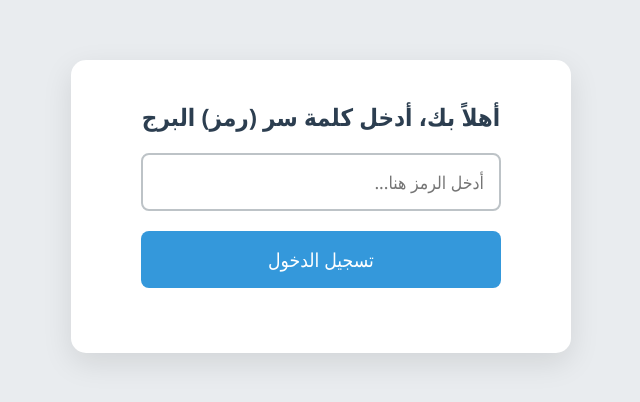
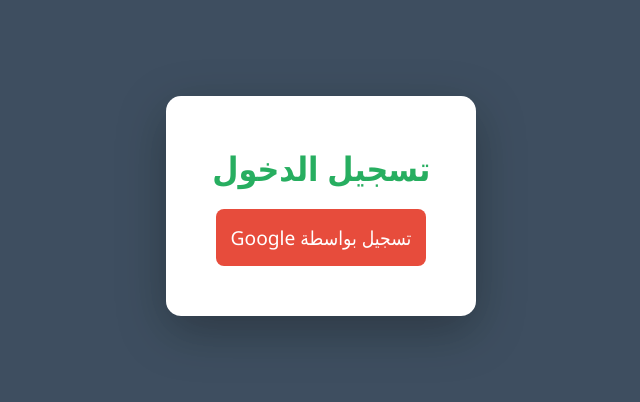
Before and after one commit to wwwzain1768-cmyk/222rrfr, a plain HTML site: page index.html in a window 1280 px wide. Shown: the part 194-596 px from the top of the page, without its empty margins (319-959 px from the left). Drawn offline with Linux system fonts and the light colour scheme.

Commit message:
Update index.html

```diff
--- a/index.html
+++ b/index.html
@@ -5,8 +5,16 @@
     <meta name="viewport" content="width=device-width, initial-scale=1.0">
     <title>بوابة الأبراج - المستخدم</title>
     <link rel="stylesheet" href="style.css">
+    <link rel="manifest" href="manifest.json">
 </head>
 <body>
+    <div id="auth-screen" class="greeting-screen" style="z-index: 10001; flex-direction: column; display: flex;">
+        <div class="greeting-box">
+            <h2 class="animate-text" style="margin-bottom: 20px;">تسجيل الدخول</h2>
+            <button id="google-login-btn" class="secondary-btn" onclick="loginWithGoogle()">تسجيل بواسطة Google</button>
+        </div>
+    </div>
+
     <div id="customModal" class="custom-modal" style="display: none;">
         <div class="modal-content">
             <p id="modalMsg"></p>
@@ -34,7 +42,7 @@
         </div>
     </div>
 
-    <div id="login-section" class="main-container">
+    <div id="login-section" class="main-container" style="display: none;">
         <h2>أهلاً بك، أدخل كلمة سر (رمز) البرج</h2>
         <div class="form-group">
             <input type="password" id="enteredCode" placeholder="أدخل الرمز هنا...">
@@ -90,6 +98,6 @@
         </div>
     </div>
 
-    <script src="script.js"></script>
+    <script type="module" src="script.js"></script>
 </body>
 </html>
```
